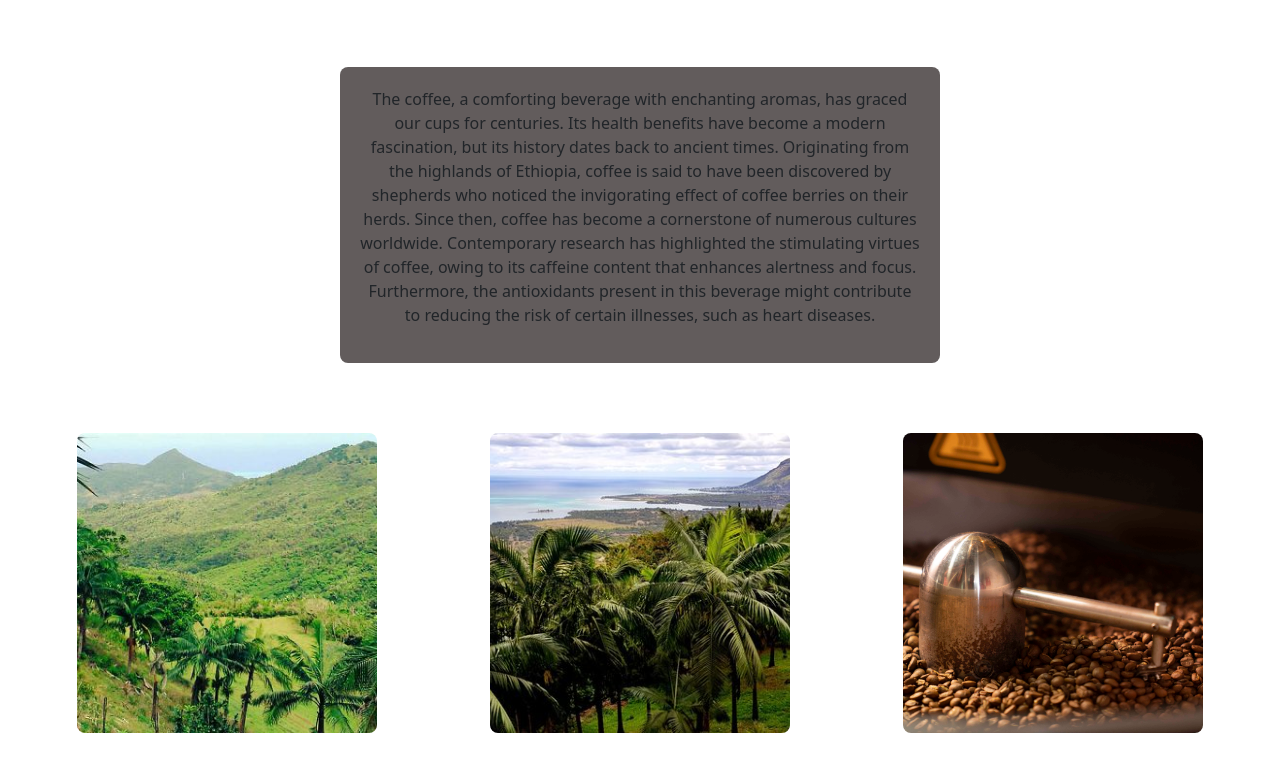
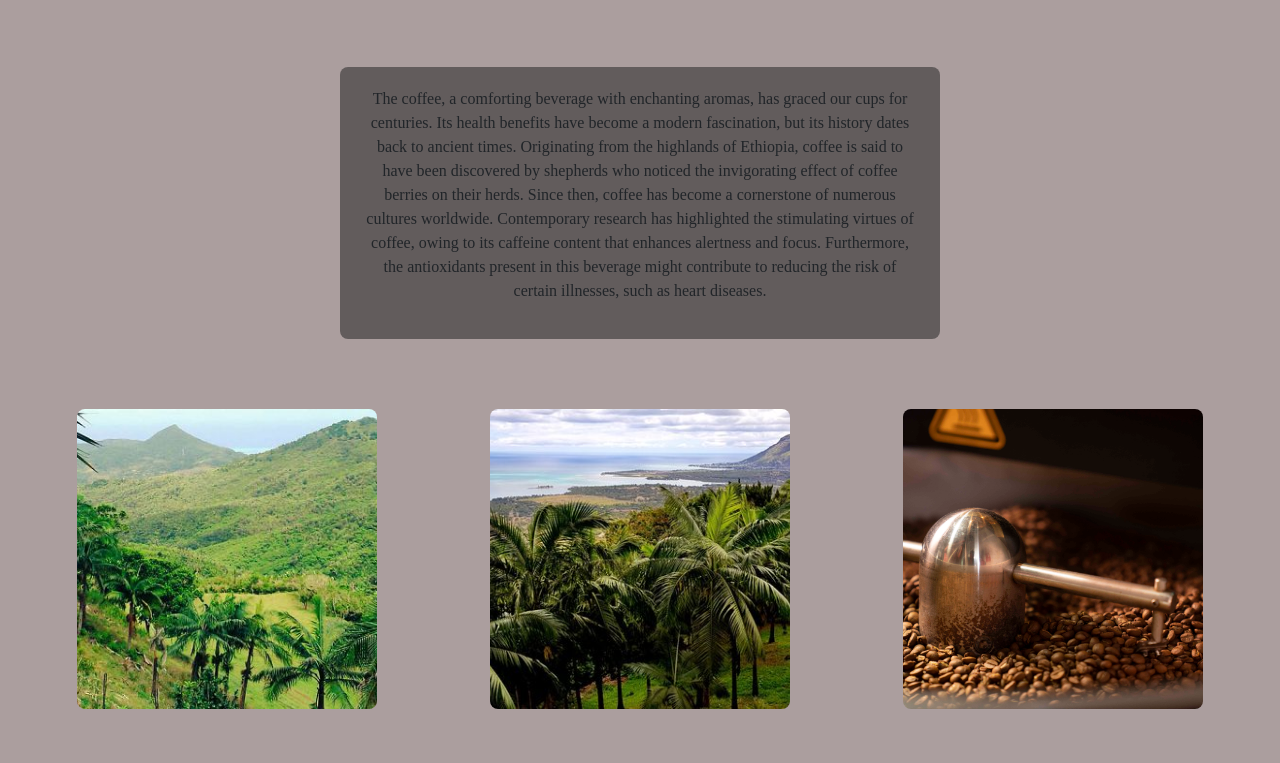
Before and after one commit to Jeremygu2000/mini-projet-161123, a plain HTML site: page index.html in a window 1280 px wide. Shown: the part 2777-3540 px from the top of the page. After the commit the page ends 3516 px from the top, so only its background shows below. Drawn offline with nearby package versions, Linux system fonts and the light colour scheme.

Commit message:
Fix formatting and styling issues in index.html and style.css

```diff
--- a/style.css
+++ b/style.css
@@ -4,6 +4,7 @@
 body{
     margin: 0;
     padding: 0;
+    background-color: #61494987!important;
 }
 
 #wrapper{
@@ -221,4 +222,5 @@ a{
   border-radius: 8px;
   margin: 20px auto;
   max-width: 600px;
+  font-family: serif;
 }
```
Also changed, not shown: index.html (+1 -3 lines).
